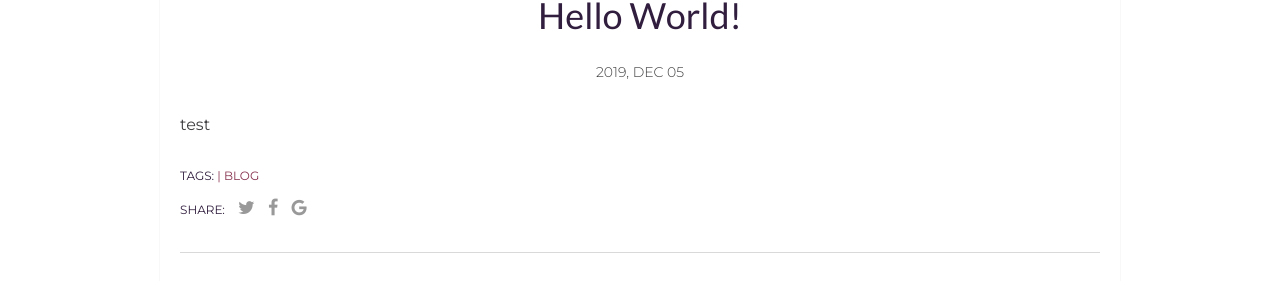
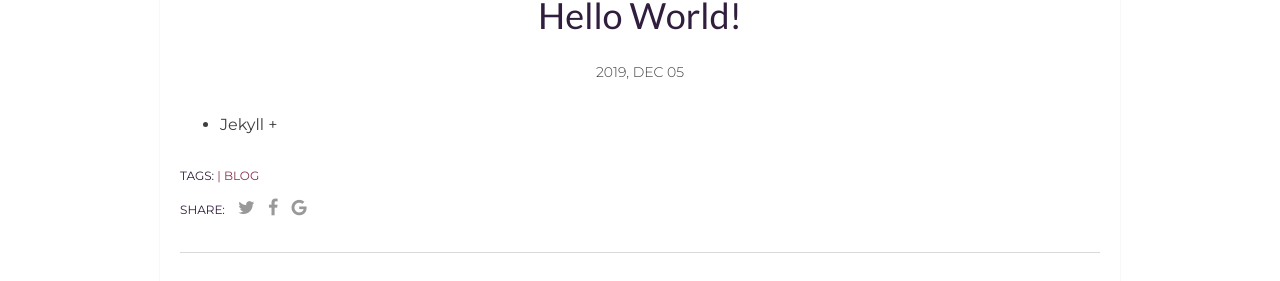
Before and after one commit to techysy/techysy.github.io, a Jekyll site: the page built from _posts/2019-12-06-hello-world.markdown, in a window 1280 px wide. Shown: the part 555-836 px from the top of the page. Built offline with Jekyll 4.4.1, drawn with Linux system fonts in a browser that asks for light colours; comment, search, counter and statistics services are not loaded; a style sheet for code colours, icons or effects is not loaded.

Commit message:
Update 2019-12-06-hello-world.markdown

```diff
--- a/_posts/2019-12-06-hello-world.markdown
+++ b/_posts/2019-12-06-hello-world.markdown
@@ -7,4 +7,5 @@ img: hello-world.jpg # Add image post (optional)
 tags: [Blog]
 categories: jekyll
 ---
-test
+
++ Jekyll +
```
